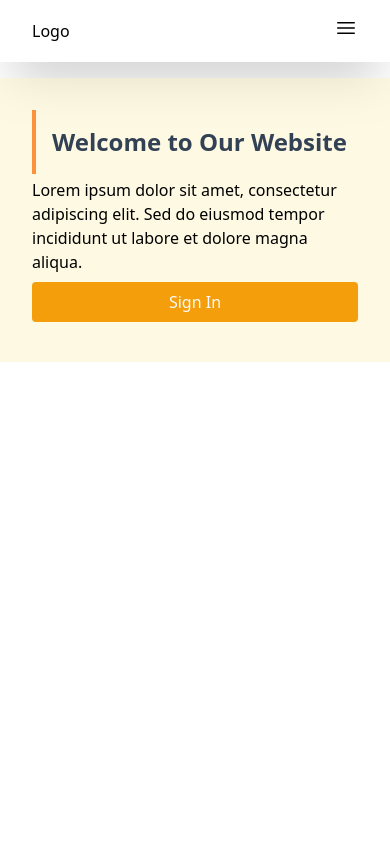
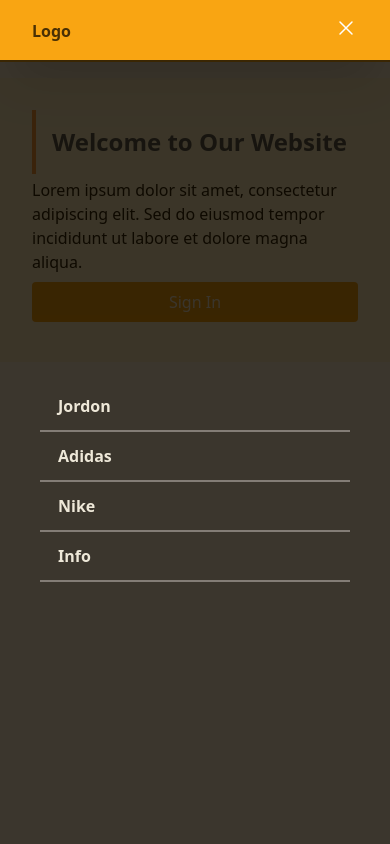
Before and after one commit to nanden-infinity/testandoSlider, a website: page index.html in a window 390 px wide. Both pictures are taken after a click on the button 346 px from the left and 28 px from the top of the page. Shown: the top 844 px of the page. Drawn offline with Linux system fonts and the light colour scheme; no server answers.

Commit message:
nav menu mobile add

```diff
--- a/index.html
+++ b/index.html
@@ -17,7 +17,7 @@
       <div class="container--header  flex items-center">
         <div class="logo">Logo</div>
         <nav class="flex ml-auto items-center space-x-4">
-          <ul class=" space-x-4 hidden md:flex">
+          <ul class="  md:space-x-4 hidden md:flex">
             <li><a href="#">Jordon</a></li>
             <li><a href="#">Adidas</a></li>
             <li><a href="#">Nike</a></li>
--- a/main.js
+++ b/main.js
@@ -1,22 +1,25 @@
-// pegar(url);
 
-// const buttonMenu = document.getElementById("menu--btn");
 
-// const eventTarget = "click";
-// buttonMenu.addEventListener(eventTarget, openMenu)
+const buttonMenu = document.getElementById("menu--btn");
 
-// function openMenu(ev) {
-//   console.log(ev);
-//   const menuOpen = this.querySelector(".menu");
-//   console.log(menuOpen);
-//   document.body.classList.toggle("class--menu");
-// }
+const eventTarget = "click";
+buttonMenu.addEventListener(eventTarget, openMenu)
 
-//  function pegar(href) {
-//   const dados =  href
+function openMenu(ev) {
 
-//   console.log("results", dados);
-// }
+  const menuOpen = this.querySelector(".menu");
+
+  document.body.classList.toggle("class--menu");
+ const ul = document.querySelector("ul").classList.toggle("ativo")
+
+ console.log(ul);
+}
+
+ function pegar(href) {
+  const dados =  href
+
+  console.log("results", dados);
+}
 
 // console.log("ola mundo");
 
--- a/src/css/geral.css
+++ b/src/css/geral.css
@@ -23,32 +23,42 @@
       transition: all 0.3s ease-in-out;
     }
   }
-
+  & ul.ativo {
+    transform: scaleY(1) rotate(0) translateY(0) translateZ(0);
+    height: 100vh;
+    transition: all 2s ease-in-out;
+  }
   & ul {
-    min-height: 100vh;
+    transform: scaleY(0) rotate(0) translateY(10px) translateZ(5deg);
+    min-height: 0;
     display: flex !important;
     position: absolute;
-    justify-content: start;
+    justify-content: center;
+    margin: 0 auto;
+    align-items: center;
     flex-direction: column;
     top: 60px;
     left: 0;
     padding: 10px 40px;
     width: 100%;
-    background: rgba(28, 24, 24, 0.824);
+    background: rgba(18, 11, 0, 0.824);
 
     margin: 0;
     text-align: center;
     z-index: 9999;
     & li {
       display: flex;
-      align-items: end;
-      justify-content: end;
+      align-items: center;
+      justify-items: center;
       width: 100%;
-        padding: 2px;
+
+      border-bottom: 2px solid #f1eae565;
+      padding: 2px;
       & a {
         color: rgb(238, 232, 216) !important;
         font-weight: bolder;
         text-align: center;
+        margin: 0 !important;
         padding: 10px 1rem;
         display: inline-block;
       }
```
Also changed, not shown: src/output.css.
